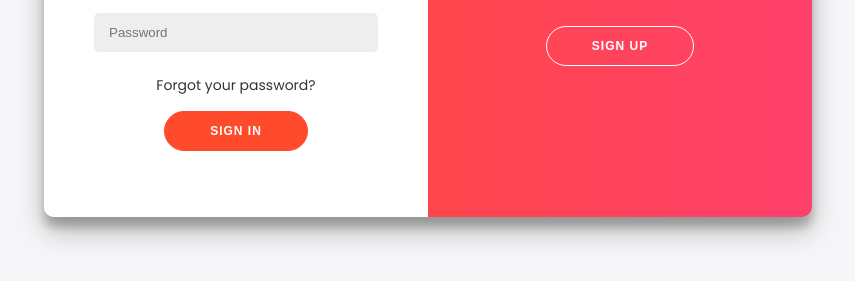
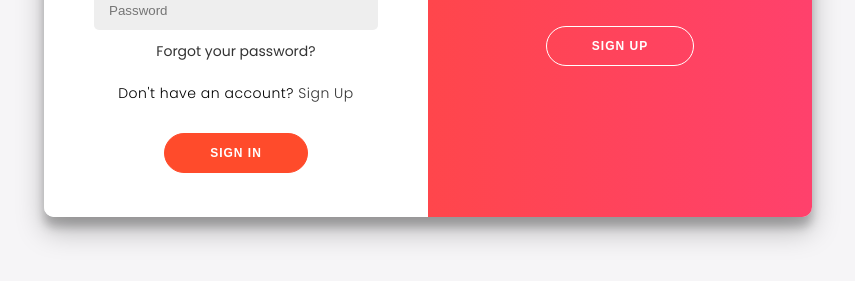
Before and after one commit to Phi-star/weeklypaystasks, a website: page index.html in a window 1280 px wide. Shown: the part 403-684 px from the top of the page, without its empty margins (212-1067 px from the left). Drawn offline with Linux system fonts and the light colour scheme.

Commit message:
Update index.html

```diff
--- a/index.html
+++ b/index.html
@@ -37,7 +37,10 @@
                 <span>or use your account</span>
                 <input type="text" id="loginUsername" placeholder="Username" required />
                 <input type="password" id="loginPassword" placeholder="Password" required />
-                <a href="#">Forgot your password?</a>
+                <div class="form-footer">
+                    <a href="#" class="forgot-password">Forgot your password?</a>
+                    <p class="signup-prompt">Don't have an account? <a href="#" id="showSignUp">Sign Up</a></p>
+                </div>
                 <button type="submit">Sign In</button>
             </form>
         </div>
@@ -67,4 +70,4 @@
 
     <script src="script.js"></script>
 </body>
-      </html
+                                                                                    </html>
```
